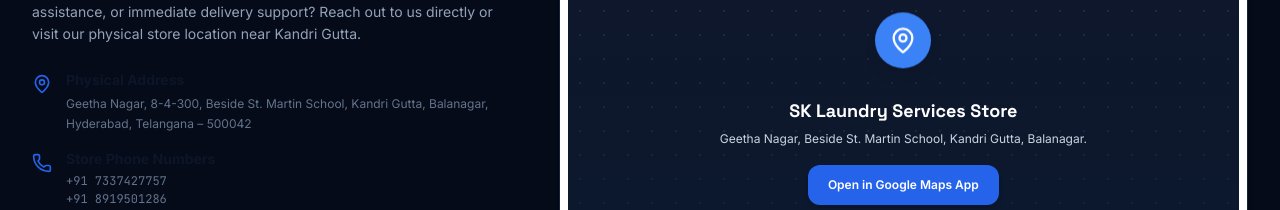
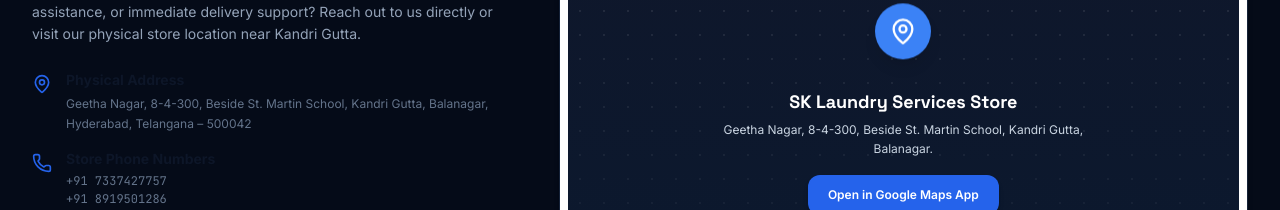
Before and after one commit to nikil090608-droid/sk-laundry-services-, a React (Vite) app: page / in a window 1280 px wide. Shown: the part 2700-2910 px from the top of the page. Built offline with nearby package versions, Linux system fonts and the light colour scheme; no server answers.

Commit message:
Update store address to include 8-4-300 house number across Home and Customer Dashboard components

```diff
--- a/src/components/CustomerDashboard.tsx
+++ b/src/components/CustomerDashboard.tsx
@@ -355,7 +355,7 @@ export default function CustomerDashboard({
                   <h3 className="font-display text-lg font-black tracking-tight text-brand-600">SK LAUNDRY SERVICES</h3>
                   <p className="text-[10px] text-gray-500 font-semibold uppercase mt-0.5">HYGIENE FABRIC CLINIC</p>
                   <p className="text-[9px] text-gray-400 leading-relaxed mt-1 max-w-xs">
-                    Geetha Nagar, Beside St. Martin School, Kandri Gutta, Balanagar, Hyderabad, Telangana – 500042
+                    Geetha Nagar, 8-4-300, Beside St. Martin School, Kandri Gutta, Balanagar, Hyderabad, Telangana – 500042
                   </p>
                   <p className="text-[9px] font-mono text-gray-400 mt-1">Reg No: SEA/MED/ALO/QB/1174332/2025</p>
                 </div>
--- a/src/components/Home.tsx
+++ b/src/components/Home.tsx
@@ -522,7 +522,7 @@ export default function Home({ setActivePage, settings }: HomeProps) {
                     <div>
                       <h3 className="font-display text-lg font-bold">SK Laundry Services Store</h3>
                       <p className="text-xs text-slate-300 mt-1 leading-relaxed">
-                        Geetha Nagar, Beside St. Martin School, Kandri Gutta, Balanagar.
+                        Geetha Nagar, 8-4-300, Beside St. Martin School, Kandri Gutta, Balanagar.
                       </p>
                     </div>
                     <a
```
